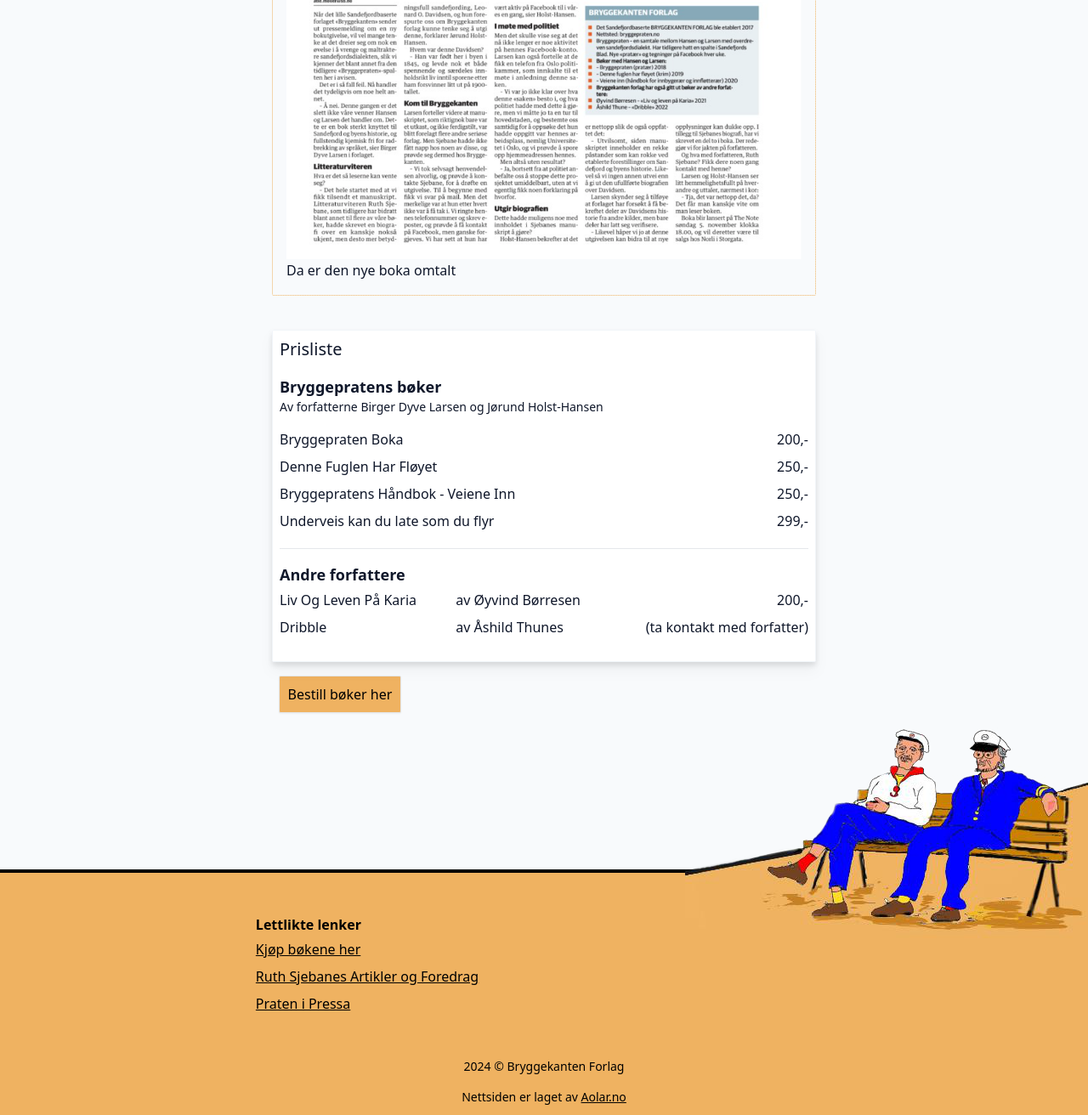
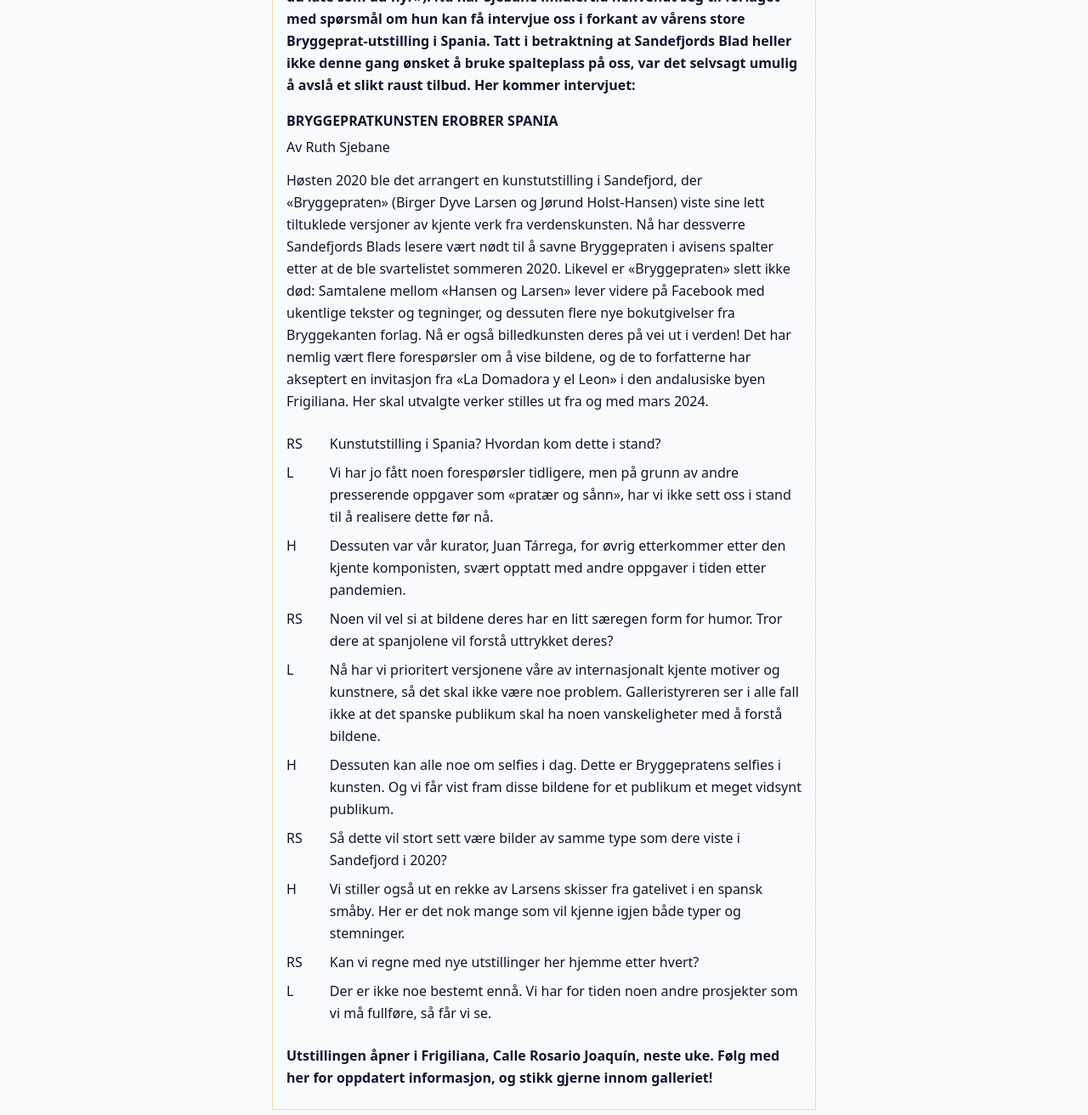
Before and after one commit to aoelarsen/bryggepraten, an Astro site: page / in a window 1280 px wide. Shown: the part 1580-2892 px from the top of the page at 85% size. Built offline with nearby package versions, Linux system fonts and the light colour scheme; Astro itself is replaced by a stand-in of ours.

Commit message:
la til siste nytt

```diff
--- a/src/components/SisteNytt.astro
+++ b/src/components/SisteNytt.astro
@@ -1,13 +1,97 @@
 ---
 import { Image } from 'astro:assets';
 
-import biografien from '../images/presse/biografien_over_davidsen.png';
+// import biografien from '../images/presse/biografien_over_davidsen.png';
+import utstilling from '../images/presse/utstilling1.jpg';
 ---
 
 <section class='border border-dotted border-[#efb261] rounded-sm w-full'>
     <h4 class='p-2 text-sm bg-[#efb261] font-bold'>Siste nytt fra forlaget</h4>
     <article class='p-2 m-2'>
-        <h2 class='text-center'>Bryggepraten i Avisa</h2>
+        <h2 class='text-center'>Bryggepratkunsten erobrer Spania</h2>
+        <figure>
+            <Image
+                src={utstilling}
+                alt='To menn sittende i en bilde garasje som fungerer som et galleri der det henger bilder på veggene.'
+                loading='lazy'
+            />
+        </figure>
+        <p class='font-semibold'>
+            Det har i lengre tid vært vanskelig å oppnå kontakt med vår gode samarbeidspartner RUTH
+            SJEBANE (Jfr. vår siste utgivelse «Underveis kan du late som du flyr»). Nå har Sjebane
+            imidlertid henvendt seg til forlaget med spørsmål om hun kan få intervjue oss i forkant
+            av vårens store Bryggeprat-utstilling i Spania. Tatt i betraktning at Sandefjords Blad
+            heller ikke denne gang ønsket å bruke spalteplass på oss, var det selvsagt umulig å
+            avslå et slikt raust tilbud. Her kommer intervjuet:
+        </p>
+        <h3 class='font-bold pt-2'>BRYGGEPRATKUNSTEN EROBRER SPANIA</h3>
+        <p class='leading-tight'>Av Ruth Sjebane</p>
+        <p>
+            Høsten 2020 ble det arrangert en kunstutstilling i Sandefjord, der «Bryggepraten»
+            (Birger Dyve Larsen og Jørund Holst-Hansen) viste sine lett tiltuklede versjoner av
+            kjente verk fra verdenskunsten. Nå har dessverre Sandefjords Blads lesere vært nødt til
+            å savne Bryggepraten i avisens spalter etter at de ble svartelistet sommeren 2020.
+            Likevel er «Bryggepraten» slett ikke død: Samtalene mellom «Hansen og Larsen» lever
+            videre på Facebook med ukentlige tekster og tegninger, og dessuten flere nye
+            bokutgivelser fra Bryggekanten forlag. Nå er også billedkunsten deres på vei ut i
+            verden! Det har nemlig vært flere forespørsler om å vise bildene, og de to forfatterne
+            har akseptert en invitasjon fra «La Domadora y el Leon» i den andalusiske byen
+            Frigiliana. Her skal utvalgte verker stilles ut fra og med mars 2024.
+        </p>
+        <dl class='grid grid-cols-[auto,1fr] gap-2 py-4'>
+            <dt class='mr-6'>RS</dt>
+            <dd>Kunstutstilling i Spania? Hvordan kom dette i stand?</dd>
+            <dt class='mr-6'>L</dt>
+            <dd>
+                Vi har jo fått noen forespørsler tidligere, men på grunn av andre presserende
+                oppgaver som «pratær og sånn», har vi ikke sett oss i stand til å realisere dette
+                før nå.
+            </dd>
+            <dt class='mr-6'>H</dt>
+            <dd>
+                Dessuten var vår kurator, Juan Tárrega, for øvrig etterkommer etter den kjente
+                komponisten, svært opptatt med andre oppgaver i tiden etter pandemien.
+            </dd>
+            <dt class='mr-6'>RS</dt>
+            <dd>
+                Noen vil vel si at bildene deres har en litt særegen form for humor. Tror dere at
+                spanjolene vil forstå uttrykket deres?
+            </dd>
+            <dt class='mr-6'>L</dt>
+            <dd>
+                Nå har vi prioritert versjonene våre av internasjonalt kjente motiver og kunstnere,
+                så det skal ikke være noe problem. Galleristyreren ser i alle fall ikke at det
+                spanske publikum skal ha noen vanskeligheter med å forstå bildene.
+            </dd>
+            <dt class='mr-6'>H</dt>
+            <dd>
+                Dessuten kan alle noe om selfies i dag. Dette er Bryggepratens selfies i kunsten. Og
+                vi får vist fram disse bildene for et publikum et meget vidsynt publikum.
+            </dd>
+            <dt class='mr-6'>RS</dt>
+            <dd>
+                Så dette vil stort sett være bilder av samme type som dere viste i Sandefjord i
+                2020?
+            </dd>
+            <dt class='mr-6'>H</dt>
+            <dd>
+                Vi stiller også ut en rekke av Larsens skisser fra gatelivet i en spansk småby. Her
+                er det nok mange som vil kjenne igjen både typer og stemninger.
+            </dd>
+            <dt class='mr-6'>RS</dt><dd>
+                Kan vi regne med nye utstillinger her hjemme etter hvert?
+            </dd>
+            <dt class='mr-6'>L</dt><dd>
+                Der er ikke noe bestemt ennå. Vi har for tiden noen andre prosjekter som vi må
+                fullføre, så får vi se.
+            </dd>
+        </dl>
+        <p class='font-semibold'>
+            Utstillingen åpner i Frigiliana, Calle Rosario Joaquín, neste uke. Følg med her for
+            oppdatert informasjon, og stikk gjerne innom galleriet!
+        </p>
+    </article>
+    <!-- <h2 class='text-center'>Bryggepraten i Avisa</h2>
         <figure>
             <Image
                 src={biografien}
@@ -15,6 +99,5 @@ import biografien from '../images/presse/biografien_over_davidsen.png';
                 loading='lazy'
             />
             <figcaption>Da er den nye boka omtalt</figcaption>
-        </figure>
-    </article>
+        </figure> -->
 </section>
```
Also changed, not shown: src/images/presse/utstilling1.jpg (added), 1 other file.
